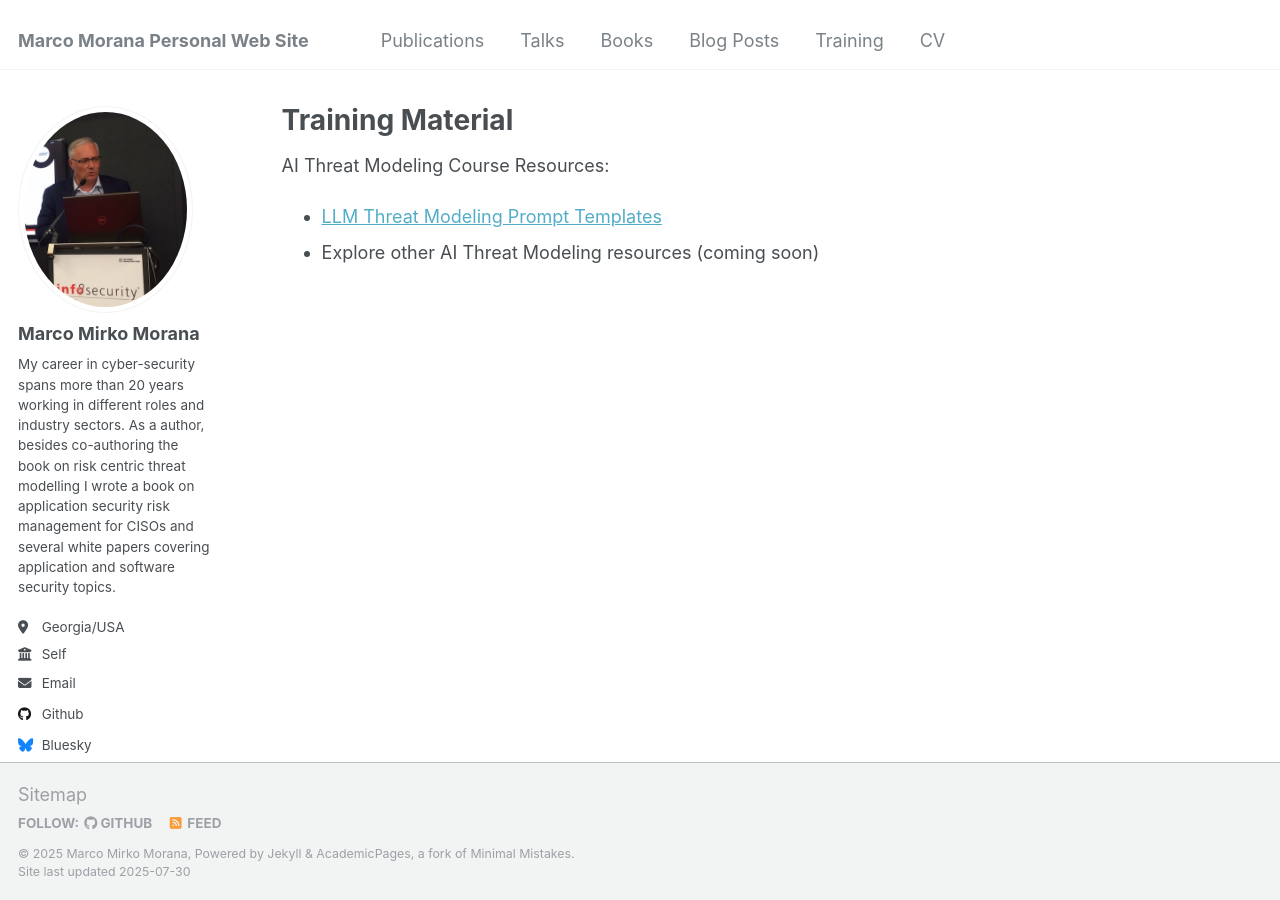
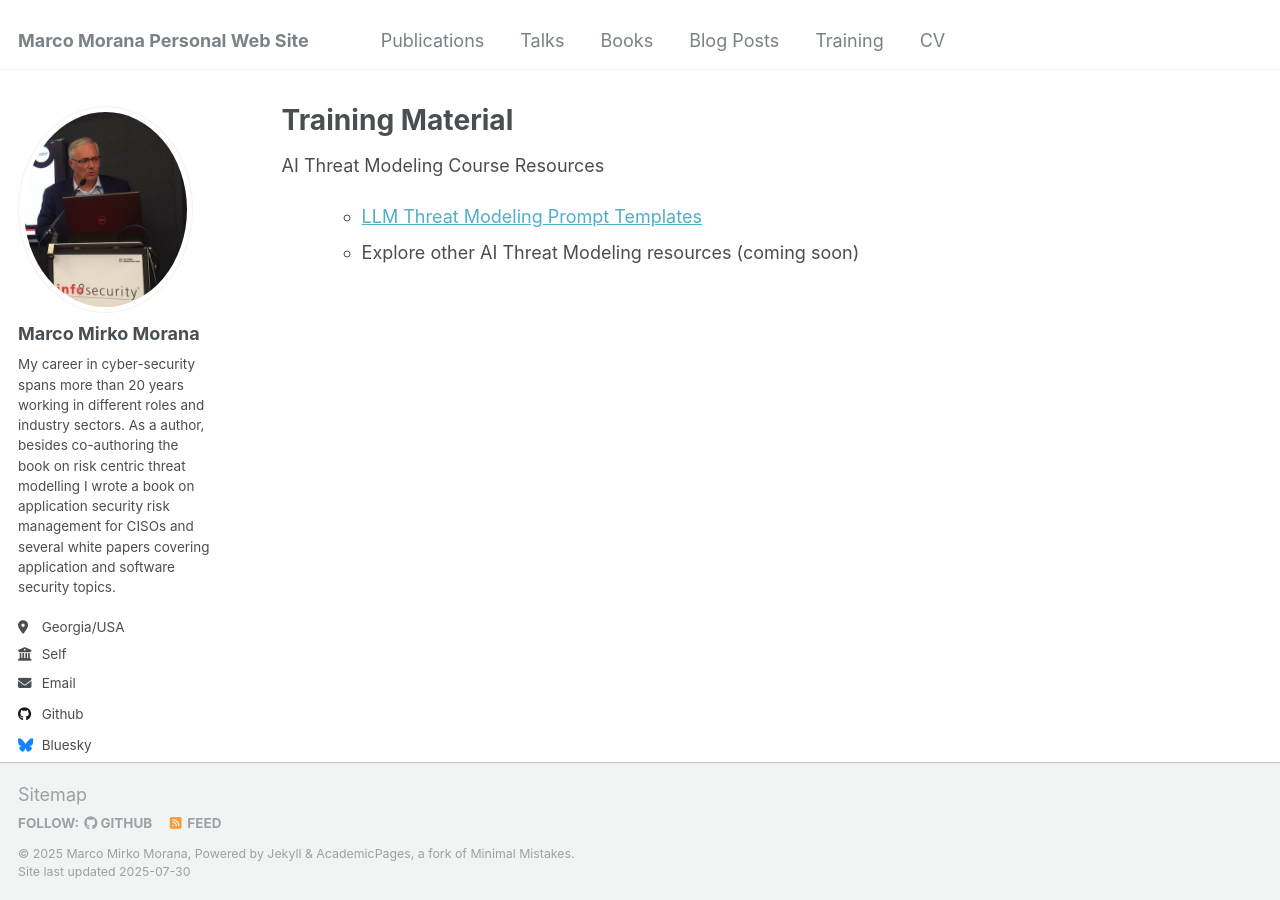
Before and after one commit to mmorana1/marcom, a Jekyll site: the page built from _pages/trainings.html, in a window 1280 px wide. Built offline with Jekyll 4.4.1, drawn with Linux system fonts in a browser that asks for light colours.

Commit message:
Update trainings.html

```diff
--- a/_pages/trainings.html
+++ b/_pages/trainings.html
@@ -4,7 +4,8 @@ title: "Training Material"
 permalink: /trainings/
 author_profile: true
 ---
-<p> AI Threat Modeling Course Resources: </p>
+<p> AI Threat Modeling Course Resources </p>
+<ul style="margin-top: 0;">
 <ul>
   <li>
     <a href="https://docs.google.com/document/d/e/2PACX-1vQc_F6wUh4PVvSWRMVCQv9X0IajVxQL68gfsFMqRkue-IkAEwtvdDMITJ2xGjqLMc67vQblzqG08C6F/pub">
```
